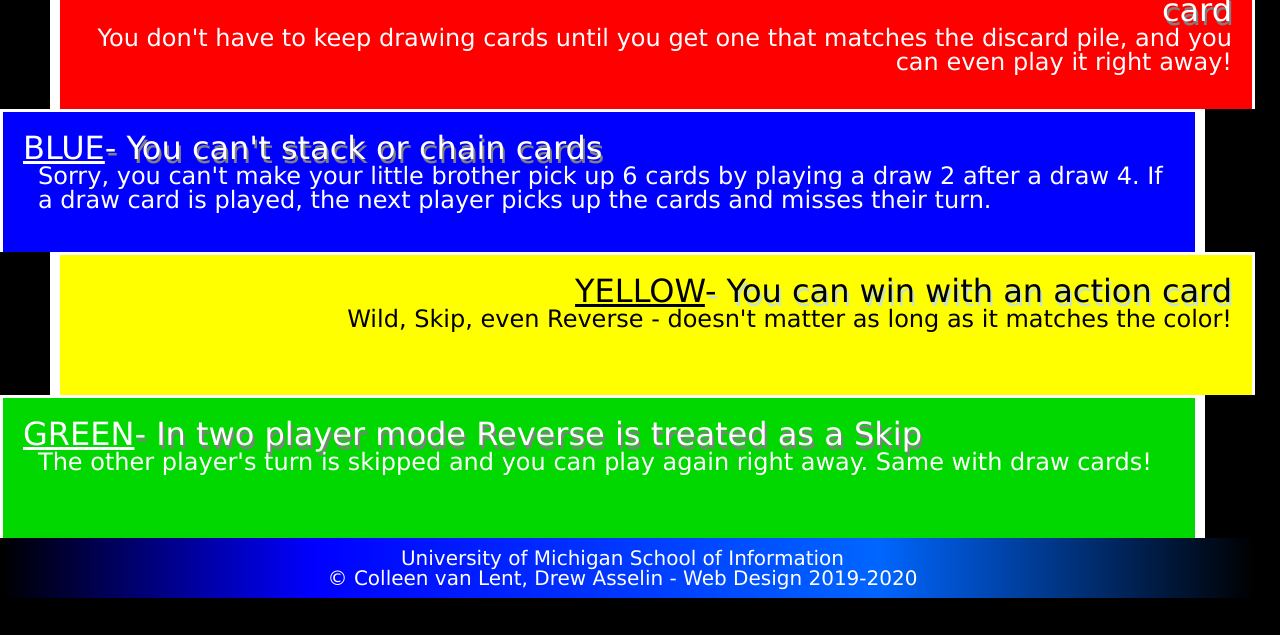
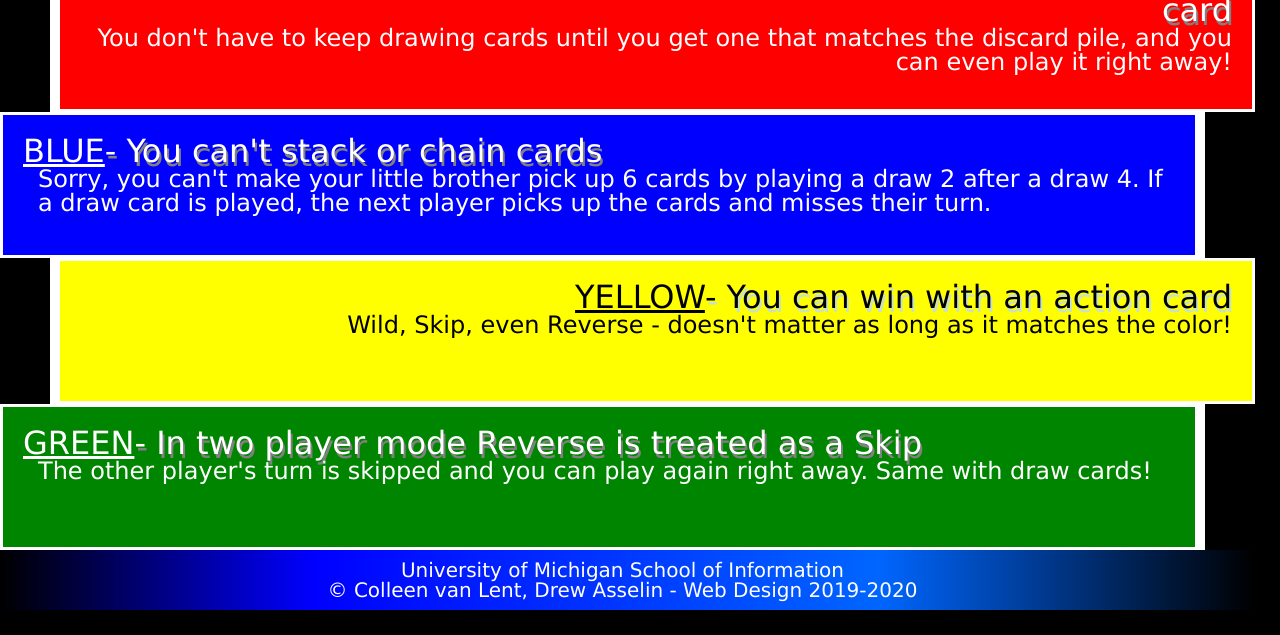
Before and after one commit to mglionna/homework2-2022, a plain HTML site: page index.html in a window 1280 px wide. Shown: the part 642-1277 px from the top of the page. Drawn offline with Linux system fonts and the light colour scheme.

Commit message:
Add files via upload

```diff
--- a/css/style.css
+++ b/css/style.css
@@ -45,24 +45,27 @@ div {
     background-color: #ff0000;
     text-align: right;
     margin-left: 50px;
-    border-left: white solid 10px;
-    border-bottom: 3px;
+    border: white solid;
+    border-left-width: 10px;
+    border-bottom-width: 3px;
 }
 
 .blue {
     background-color: #0000ff;
     text-align: left;
     margin-right: 50px;
-    border-right: white solid 10px;
-    border-bottom: 3px;
+    border: white solid;
+    border-right-width: 10px;
+    border-bottom-width: 3px;
 }
 
 .yellow {
     background-color: #ffff00;
     text-align: right;
     margin-left: 50px;
-    border-bottom: 3px;
-    border-left: white solid 10px;
+    border: white solid;
+    border-left-width: 10px;
+    border-bottom-width: 3px;
 }
 
 .yellow h2 {
@@ -75,11 +78,12 @@ div {
 }
 
 .green {
-    background-color: #00D800;
+    background-color: #008500;
     text-align: left;
     margin-right: 50px;
-    border-right: white solid 10px;
-    border-bottom: 3px;
+    border: white solid;
+    border-right-width: 10px;
+    border-bottom-width: 3px;
 }
 
 span {
```
